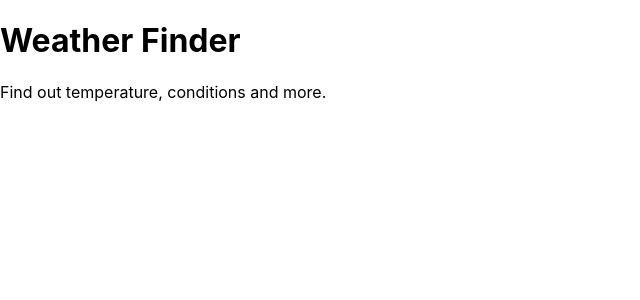
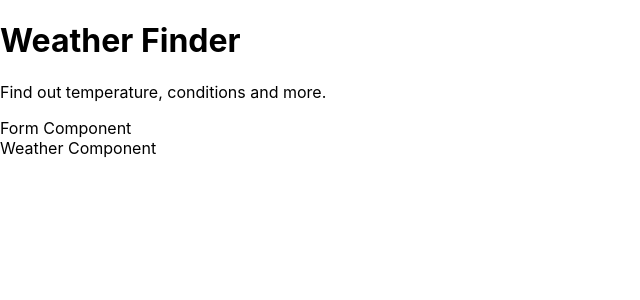
Before and after one commit to Fatelagoon/aplikacja-pogodowa1, a React (Create React App) app: page / in a window 1280 px wide. Shown: the top 300 px of the page, without its empty margins (0-640 px from the left). Built offline with nearby package versions, Linux system fonts and the light colour scheme.

Commit message:
Weater.js added
Changes in App.js, and Form. js

```diff
--- a/src/App.js
+++ b/src/App.js
@@ -2,16 +2,28 @@ import React from 'react';
 
 import Titles from "./components/Titles";
 import Form from "./components/Form";
+import Weather from "./components/Weather"
 
-class App extends React.Component {
+const API_KEY = "ad81f6523681e81bafcce379330a02d9"
+
+class App extends React.Component { // poniższe wyświetla zawartość Titles.js, oraz Form.js
+  getWeather = async() => {
+    const api_call = await fetch('http://api.openweathermap.org/data/2.5/weather?q=London,uk&APPID=${API_KEY}');
+
+    const data = await api_call.json(); // api_call konwertowane na format .json
+    console.log(data);
+}
   render() {
     return (
       <div>
         <Titles />
+        <Form />
+        <Weather />
       </div>
     )
   }
 }
+
 /* import logo from './logo.svg';
 import './App.css';
 
--- /dev/null
+++ b/src/components/Weather.js
@@ -0,0 +1,11 @@
+import React from "react";
+
+class Weather extends React.Component {
+    render() {
+        return (
+            <div>Weather Component</div>
+        );
+    }
+};
+
+export default Weather;
```
Also changed, not shown: src/components/Form.js (line endings or trailing spaces).
